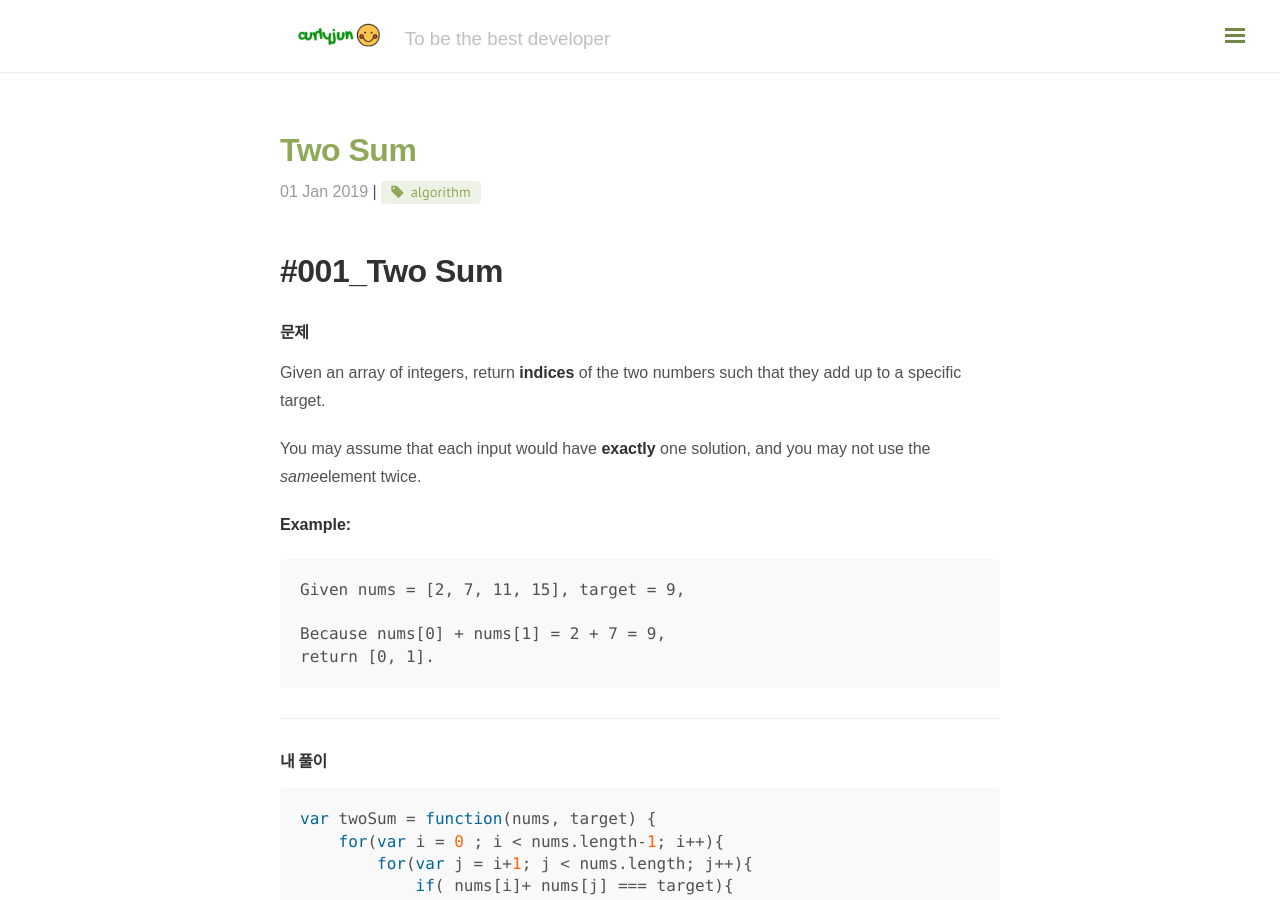
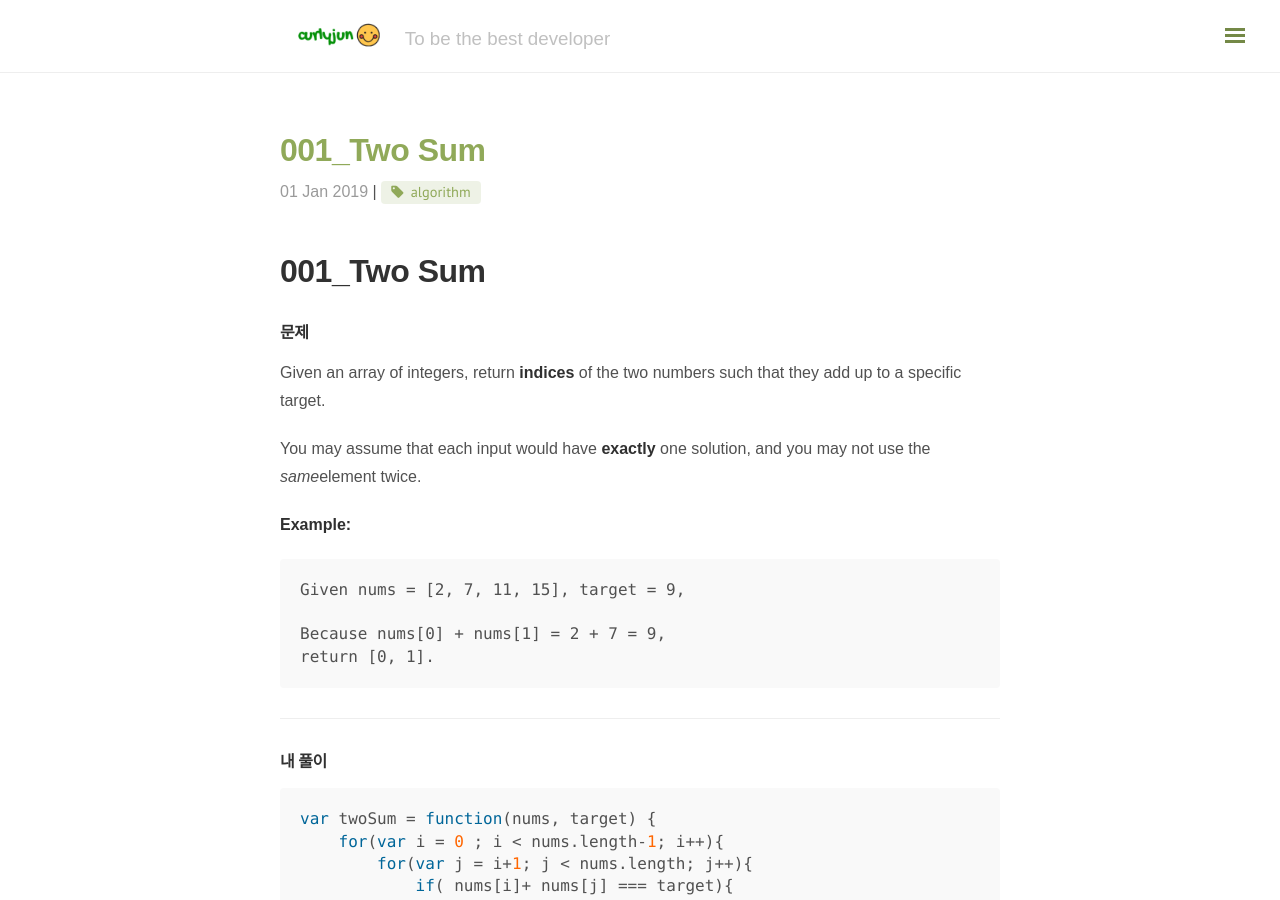
Before and after one commit to curlyjun/legacy__blog, a Jekyll site: the page built from _posts/Algorithm/2019-01-01-Two-Sum.md, in a window 1280 px wide and 900 px high. Built offline with Jekyll 4.4.1, drawn with Linux system fonts in a browser that asks for light colours; nearby versions of some CDN libraries; comment, search, counter and statistics services are not loaded.

Commit message:
add post

```diff
--- a/_posts/Algorithm/2019-01-01-Two-Sum.md
+++ b/_posts/Algorithm/2019-01-01-Two-Sum.md
@@ -1,6 +1,6 @@
 ---
 layout: post
-title: #001_Two Sum
+title: 001_Two Sum
 category: Algorithm
 tags: algorithm
 comments: true
@@ -8,7 +8,7 @@ comments: true
 
 
 
-# #001_Two Sum
+# 001_Two Sum
 
 ### 문제
 
```
